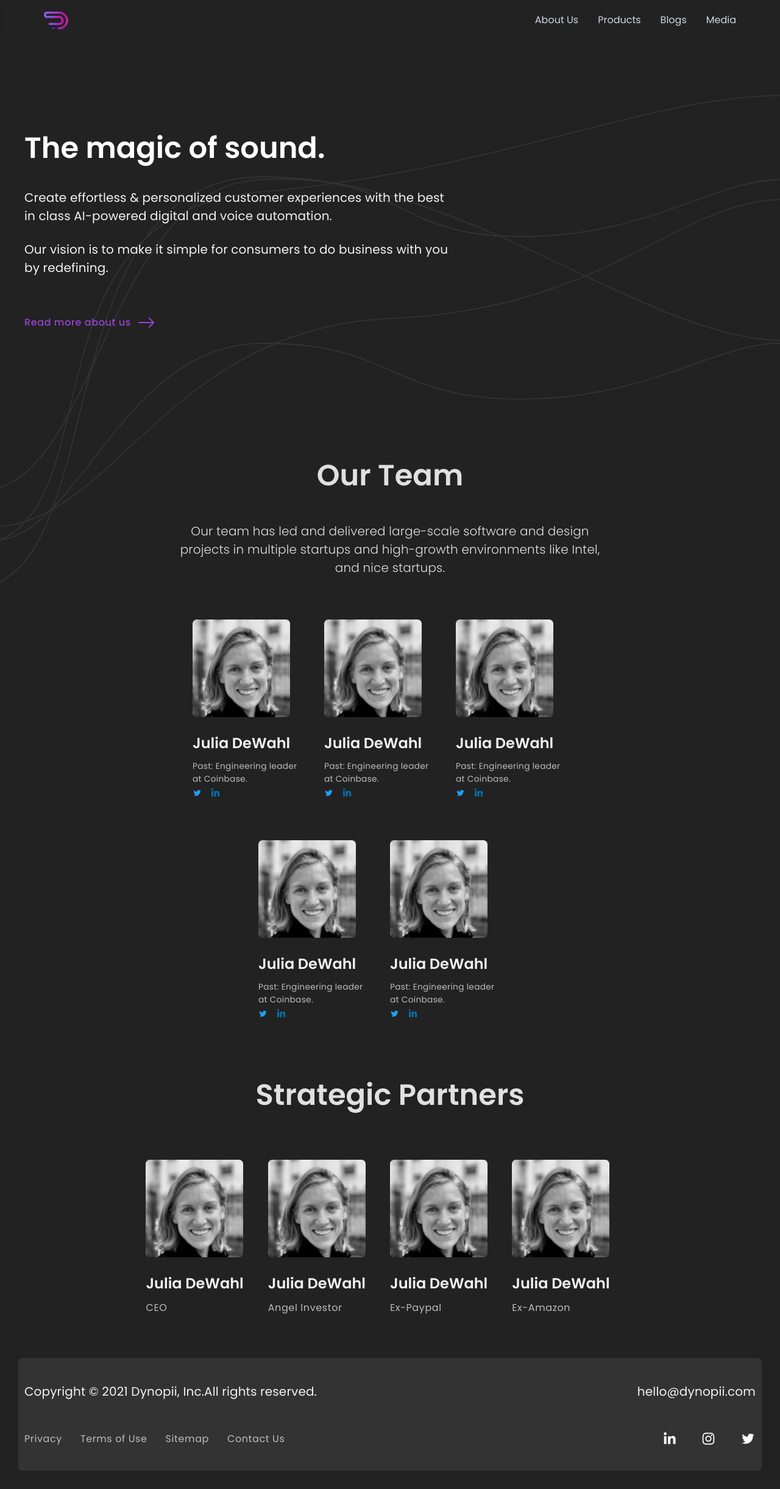
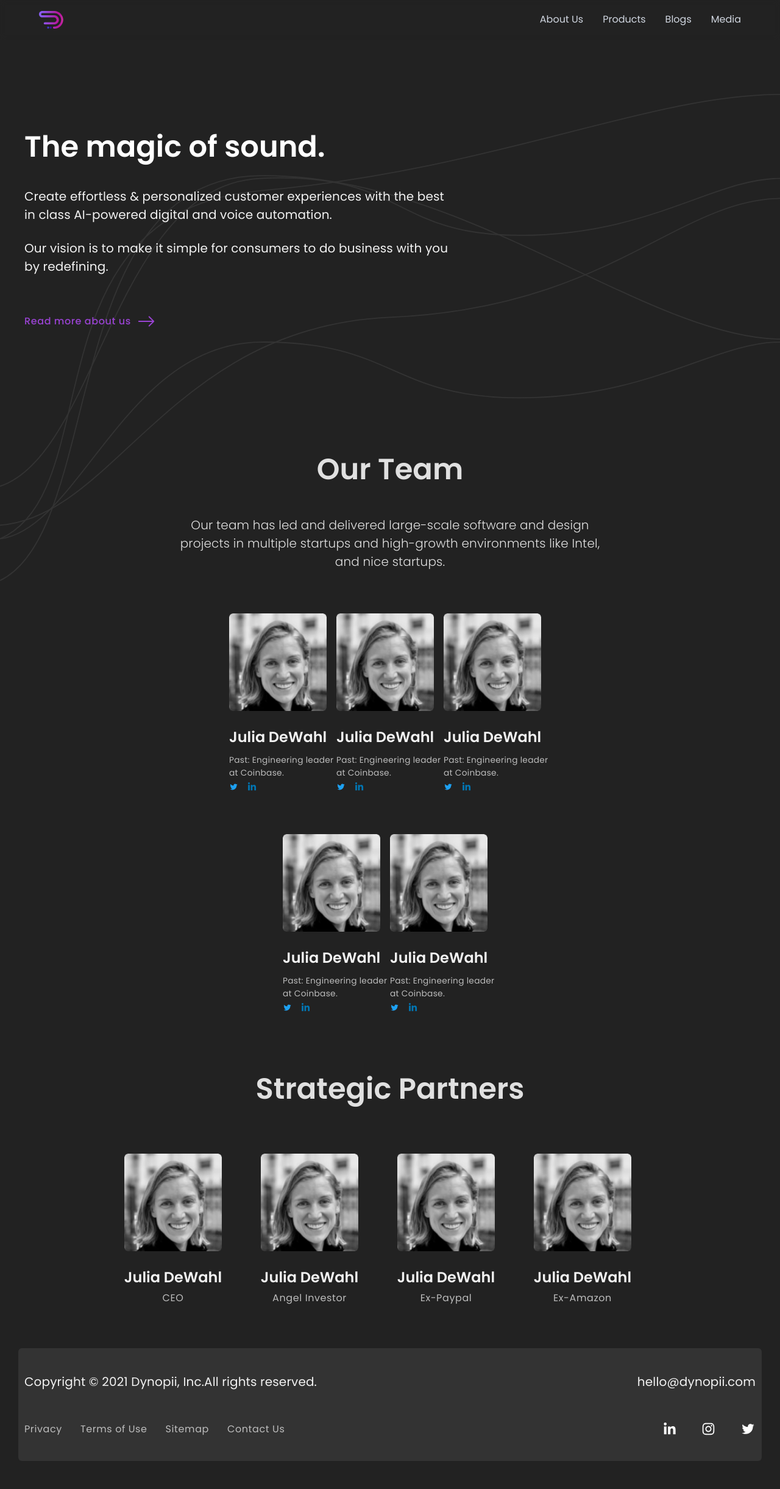
Before and after one commit to dynopii/dynopii.github.io, a Next.js app: page /about in a window 1280 px wide. Shown: the whole page at 61% size. Built offline with nearby package versions, Linux system fonts and the light colour scheme.

Commit message:
update styles

```diff
--- a/components/Header.tsx
+++ b/components/Header.tsx
@@ -27,8 +27,10 @@ export const Header = () => {
 	};
 
 	return (
-		<header className={`sticky flex flex-grow items-center justify-between navbar_container ${navClass}`}>
-			<div className="content_container flex items-center justify-between" style={{ height: '66px' }}>
+		<header
+			className={`sticky flex flex-grow items-center justify-between navbar_container ${navClass} md:rounded-2xl md:top-3 top-0 md:mx-4`}
+		>
+			<div className="content_container flex items-center justify-between h-16 md:px-7 px-6">
 				<Link href="/">
 					<a className="flex items-center">
 						<DynopiiLogo />
@@ -42,12 +44,14 @@ export const Header = () => {
 					))}
 				</div>
 				<div className="mobile spacer hidden md:flex md:flex-grow"></div>
-				<button onClick={toggleMenu} className="mobile menuToggle hidden md:flex cursor-pointer">
+				<button onClick={toggleMenu} className="mobile menuToggle hidden md:flex cursor-pointer transition-all">
 					<MenuToggle />
 				</button>
 			</div>
-			{active && (
-				<div className="hidden mobile mobileMenu md:flex md:flex-col w-full" x-show="open">
+			<div
+				style={{ transition: 'all 3s ease-in-out' }}
+				className={`hidden md:${active && 'flex'} mobile mobileMenu md:flex-col w-full transition transform`}
+			>
 				<div className="navigation flex flex-grow justify-center items-center">
 					<div className="content w-full flex flex-col m-0 pb-3">
 						{links.map(({ href, id, label }, index) => (
@@ -61,7 +65,6 @@ export const Header = () => {
 					</div>
 				</div>
 			</div>
-			)}
 		</header>
 	);
 };
--- a/components/screens/about/OurTeam.tsx
+++ b/components/screens/about/OurTeam.tsx
@@ -1,25 +1,25 @@
 import React from 'react';
 import { TeamCard } from './TeamCard';
 
-interface Props {
-
-}
+interface Props {}
 
 export const OurTeam: React.FC<Props> = () => {
 	return (
-    <section id='our-team' className=''>
-      <div className='mx-auto md:px-30' style={{ maxWidth: '1200px', paddingTop: '200px' }}>
-        <h3 className='text-h3 font-semibold text-gray-e0e mb-40 text-center'>Our Team</h3>
-        <h6 className='text-h6 font-light text-gray-e0e text-center w-7/12 mx-auto'>Our team has led and delivered large-scale software and design projects in multiple startups and high-growth environments like Intel, and nice startups.</h6>
+		<section id="our-team" className="">
+			<div className="mx-auto md:px-30 md:pt-16 xxl:pt-48" style={{ maxWidth: '1200px' }}>
+				<h3 className="text-h3 font-semibold text-gray-e0e mb-40 text-center">Our Team</h3>
+				<h6 className="text-h6 font-light text-gray-e0e text-center w-7/12 mx-auto md:w-full">
+					Our team has led and delivered large-scale software and design projects in multiple startups and
+					high-growth environments like Intel, and nice startups.
+				</h6>
 
-        <div className='flex items-center justify-center flex-wrap mb-20 max-w-2xl mx-auto'>
+				<div className="flex items-center justify-center flex-wrap mb-20 max-w-2xl md:max-w-full mx-auto">
 					{/* <div className="grid-teams-container mb-70"> */}
 					{Array.from(Array(5).keys()).map((loader, i) => (
 						<TeamCard key={i} />
 					))}
 				</div>
-
 			</div>
-    </section >
+		</section>
 	);
 };
--- a/components/screens/about/PartnerCard.tsx
+++ b/components/screens/about/PartnerCard.tsx
@@ -8,14 +8,12 @@ interface Props {
 
 export const PartnerCard: React.FC<Props> = ({ name, designation, photo }) => {
 	return (
-    <div className='w-42 mr-40'>
-      <div className='overflow-hidden rounded-default w-40 h-40'>
-        <img src={photo} className='object-cover w-full h-full' alt='Team' />
+		<div className="flex flex-col items-center w-60 md:mx-40 xxl:mr-40 md:mb-4">
+			<div className="overflow-hidden rounded-default w-40 h-40 ">
+				<img src={photo} className="object-cover w-full h-full" alt="Team" />
 			</div>
-      <h5 className="text-gray-f2f text-h5 font-semibold mt-25">
-        {name}
-      </h5>
-      <p className='font-regular text-gray-bdb text-body-lg mt-10'>{designation}</p>
+			<h5 className="text-gray-f2f text-h5 font-semibold mt-25 md:mt-1">{name}</h5>
+			<p className="font-regular text-gray-bdb text-body-lg mt-1">{designation}</p>
 		</div>
 	);
 };
--- a/components/screens/about/StrategicPartners.tsx
+++ b/components/screens/about/StrategicPartners.tsx
@@ -1,16 +1,14 @@
 import React from 'react';
 import { PartnerCard } from './PartnerCard';
 
-interface Props {
-
-}
+interface Props {}
 
 export const StrategicPartners: React.FC<Props> = () => {
 	return (
 		<section>
-      <div className='mx-auto max-w-4xl'>
-        <h3 className='text-h3 font-semibold text-gray-e0e mb-40 text-center pt-70 mb-70'>Strategic Partners</h3>
-        <div className='flex items-center justify-center md:flex-col mb-70'>
+			<div className="mx-auto max-w-4xl">
+				<h3 className="text-h3 font-semibold text-gray-e0e text-center pt-70 mb-70">Strategic Partners</h3>
+				<div className="flex items-center justify-center md:flex-col mb-70">
 					{partners.map((partner) => (
 						<PartnerCard key={partner.id} {...partner} />
 					))}
@@ -25,24 +23,24 @@ const partners = [
 		id: '1',
 		name: 'Julia DeWahl',
 		designation: 'CEO',
-    photo: '/images/team-demo-pic.png'
+		photo: '/images/team-demo-pic.png',
 	},
 	{
 		id: '2',
 		name: 'Julia DeWahl',
 		designation: 'Angel Investor',
-    photo: '/images/team-demo-pic.png'
+		photo: '/images/team-demo-pic.png',
 	},
 	{
 		id: '3',
 		name: 'Julia DeWahl',
 		designation: 'Ex-Paypal',
-    photo: '/images/team-demo-pic.png'
+		photo: '/images/team-demo-pic.png',
 	},
 	{
 		id: '4',
 		name: 'Julia DeWahl',
 		designation: 'Ex-Amazon',
-    photo: '/images/team-demo-pic.png'
-  }
+		photo: '/images/team-demo-pic.png',
+	},
 ];
--- a/components/screens/about/TeamCard.tsx
+++ b/components/screens/about/TeamCard.tsx
@@ -4,27 +4,21 @@ import { FaLinkedinIn } from 'react-icons/fa';
 import { colors } from '../../../shared/constants';
 import Link from 'next/link';
 
-interface Props {
-
-}
+interface Props {}
 
 export const TeamCard: React.FC<Props> = () => {
 	return (
-    <div className='mt-70 md:mt-40 w-44 mr-40'>
-      <div className='overflow-hidden rounded-default w-40 h-40'>
-        <img src='/images/team-demo-pic.png' className='object-cover w-full h-full' alt='Team' />
+		<div className="mt-70 md:mt-40 w-44 md:mx-40">
+			<div className="overflow-hidden rounded-default w-40 h-40">
+				<img src="/images/team-demo-pic.png" className="object-cover w-full h-full" alt="Team" />
 			</div>
-      <h5 className="text-gray-f2f text-h5 font-semibold mt-25">
-        Julia DeWahl
-      </h5>
-      <p className='text-gray-bdb font-normal text-body-sm mt-10'>
-        Past: Engineering leader at Coinbase.
-      </p>
-      <div className='flex items-center mt-5'>
-        <a href='https://twitter.com/dynopii' target='_blank' rel="noreferrer">
+			<h5 className="text-gray-f2f text-h5 font-semibold mt-25">Julia DeWahl</h5>
+			<p className="text-gray-bdb font-normal text-body-sm mt-10">Past: Engineering leader at Coinbase.</p>
+			<div className="flex items-center mt-5">
+				<a href="https://twitter.com/dynopii" target="_blank" rel="noreferrer">
 					<AiOutlineTwitter size={15} fill={colors.twitter} />
 				</a>
-        <a href='https://in.linkedin.com/company/dynopii' className='ml-15' target='_blank' rel="noreferrer">
+				<a href="https://in.linkedin.com/company/dynopii" className="ml-15" target="_blank" rel="noreferrer">
 					<FaLinkedinIn size={15} fill={colors.linkedin} />
 				</a>
 			</div>
--- a/styles/styles.css
+++ b/styles/styles.css
@@ -12,14 +12,12 @@ body {
 	max-width: 1200px;
 	width: 100%;
 	margin: 0 auto;
-	padding: 0 32px;
 }
 
 .navbar_container {
 	display: flex;
 	flex-direction: column;
 	position: sticky;
-	top: 0px;
 	left: 0px;
 	right: 0px;
 	-webkit-box-align: center;
@@ -55,7 +53,7 @@ body {
 	box-shadow: #111 0px 0px 40px;
 	z-index: 2;
 	cursor: pointer;
-	color: #9943D2;
+	color: #9943d2;
 	transition: color 0.2s;
 	text-decoration: none;
 }
@@ -124,7 +122,7 @@ body {
 
 .mobile_nav_link {
 	display: flex;
-	padding: 8px 24px 8px 66px;
+	padding: 8px 24px 8px 32px;
 	font-size: 16px;
 	font-weight: 400;
 	color: #f4f5ff;
```
Lines whose indentation alone changed are shown as unchanged.
